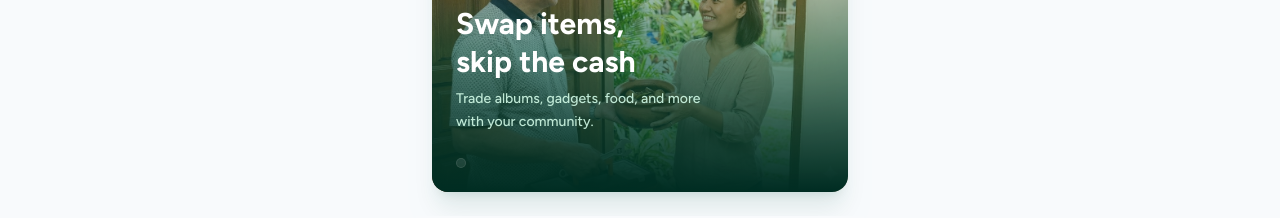
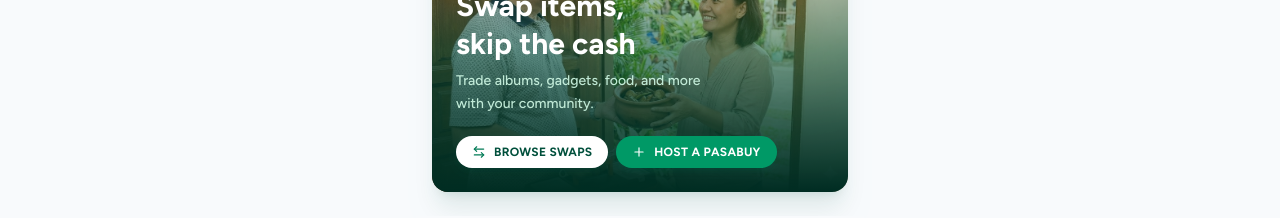
Before and after one commit to NeilR2s/cold-start-marketplace, a React (Vite) app: page /home in a window 1280 px wide. Shown: the part 193-411 px from the top of the page. Built offline with nearby package versions, Linux system fonts and the light colour scheme; a web font is replaced by a local one.

Commit message:
add host a pasabuy button

```diff
--- a/src/pages/BrowsePage.jsx
+++ b/src/pages/BrowsePage.jsx
@@ -440,7 +440,7 @@ const TravelerDetailModal = ({ traveler, onClose, onMessage }) => {
 
 // --- MAIN PAGE COMPONENT ---
 
-function BrowsePage() {
+function BrowsePage({ setIsPostTripOpen }) {
   const navigate = useNavigate();
   const [searchQuery, setSearchQuery] = useState('');
 
@@ -589,24 +589,28 @@ function BrowsePage() {
               Swap items, <br /> skip the cash
             </h1>
 
-            <p className="text-emerald-100/90 text-sm mb-6 font-medium max-w-[260px] leading-relaxed">
+            <p className="text-emerald-100/90 text-sm mb-5 font-medium max-w-[260px] leading-relaxed">
               Trade albums, gadgets, food, and more with your community.
             </p>
 
-            {/* TOGGLE: Seeking vs Offering */}
-            <div className="flex p-1 bg-white/10 rounded-lg w-fit backdrop-blur-md border border-white/10">
-              {/* <button
-                onClick={() => setMode('seeking')}
-                className={`flex items-center gap-2 px-5 py-2 rounded-md text-[12px] font-bold transition-all duration-300 ${mode === 'seeking' ? 'bg-white text-emerald-800 shadow-lg scale-100' : 'text-emerald-50 hover:bg-white/5'}`}
+            {/* Primary actions: browse vs host a pasabuy */}
+            <div className="flex flex-col gap-2 sm:flex-row sm:items-center">
+              <button
+                type="button"
+                onClick={() => navigate('/explore')}
+                className="inline-flex items-center justify-center gap-2 rounded-full bg-white px-4 py-2 text-xs font-bold uppercase tracking-wide text-emerald-900 shadow-md shadow-emerald-900/20 hover:bg-emerald-50 transition-colors"
               >
-                Buyer
+                <ArrowLeftRight size={14} className="text-emerald-700" />
+                Browse Swaps
               </button>
               <button
-                onClick={() => setMode('offering')}
-                className={`flex items-center gap-2 px-5 py-2 rounded-md text-[12px] font-bold transition-all duration-300 ${mode === 'offering' ? 'bg-emerald-500 text-white shadow-lg scale-100' : 'text-emerald-50 hover:bg-white/5'}`}
+                type="button"
+                onClick={() => setIsPostTripOpen?.(true)}
+                className="inline-flex items-center justify-center gap-2 rounded-full bg-emerald-600 px-4 py-2 text-xs font-bold uppercase tracking-wide text-white shadow-md shadow-emerald-900/30 hover:bg-emerald-500 transition-colors"
               >
-                <span>I can help</span>
-              </button> */}
+                <Plus size={14} />
+                Host a Pasabuy
+              </button>
             </div>
           </div>
         </div>
```
